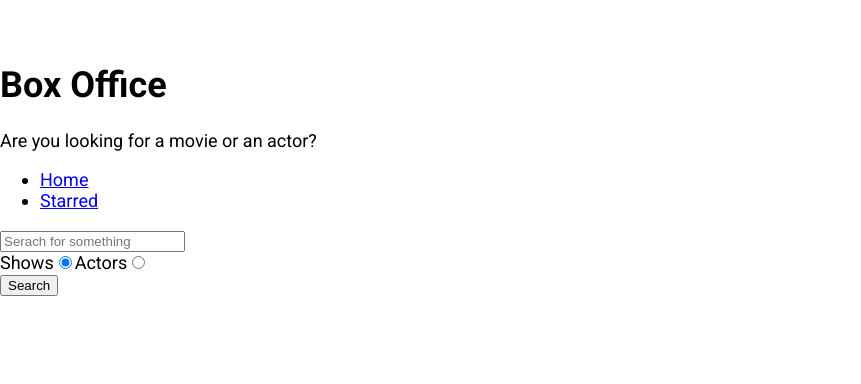
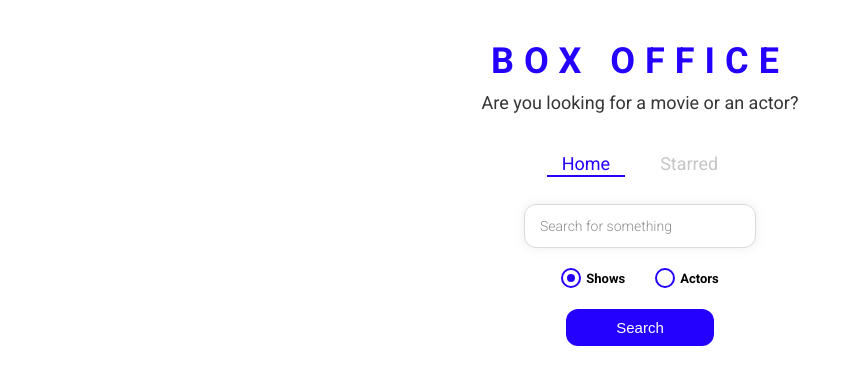
Before and after one commit to mishra2019/box-office-app, a React (Create React App) app in the folder ReactProject/boxofficeapp/: page / in a window 1280 px wide. Shown: the top 384 px of the page, without its empty margins (0-861 px from the left). Built offline with nearby package versions, Linux system fonts and the light colour scheme.

Commit message:
final Styling

```diff
--- a/ReactProject/boxofficeapp/package.json
+++ b/ReactProject/boxofficeapp/package.json
@@ -8,6 +8,7 @@
     "@testing-library/user-event": "^13.5.0",
     "react": "^18.2.0",
     "react-dom": "^18.2.0",
+    "react-fade-in": "^2.0.1",
     "react-router": "^6.3.0",
     "react-router-dom": "^6.3.0",
     "react-scripts": "5.0.1",
--- a/ReactProject/boxofficeapp/src/App.js
+++ b/ReactProject/boxofficeapp/src/App.js
@@ -2,14 +2,25 @@
 import Home from "./pages/Home";
 import Show from "./pages/Show";
 import Starred from "./pages/Starred";
+import { ThemeProvider } from "styled-components";
+
+const theme = {
+  mainColors: {
+    blue: "#2400ff",
+    gray: "#c6c6c6",
+    dark: "#353535",
+  },
+};
 
 function App() {
   return (
-    <Routes>
-      <Route exact path="/" element={<Home />} />
-      <Route exact path="/starred" element={<Starred />} />
-      <Route exact path="/show/:id" element={<Show />} />
-    </Routes>
+    <ThemeProvider theme={theme}>
+      <Routes>
+        <Route exact path="/" element={<Home />} />
+        <Route exact path="/starred" element={<Starred />} />
+        <Route exact path="/show/:id" element={<Show />} />
+      </Routes>
+    </ThemeProvider>
   );
 }
 
--- /dev/null
+++ b/ReactProject/boxofficeapp/src/components/CustomRadio.js
@@ -0,0 +1,66 @@
+import React from "react";
+import styled from "styled-components";
+
+const RadioWrapper = styled.label`
+  display: block;
+  position: relative;
+  padding-left: 25px;
+  cursor: pointer;
+  font-size: 13px;
+  user-select: none;
+  font-weight: 700;
+  line-height: 1.65;
+
+  input {
+    position: absolute;
+    opacity: 0;
+    cursor: pointer;
+  }
+
+  span {
+    position: absolute;
+    top: 0;
+    left: 0;
+    height: 16px;
+    width: 16px;
+    background-color: #fff;
+    border: 2px solid ${({ theme }) => theme.mainColors.blue};
+    border-radius: 50%;
+  }
+
+  input:checked ~ span {
+    background-color: #fff;
+    border: 2px solid ${({ theme }) => theme.mainColors.blue};
+  }
+
+  span:after {
+    content: "";
+    position: absolute;
+    display: none;
+  }
+
+  input:checked ~ span:after {
+    display: block;
+  }
+
+  span:after {
+    top: 4px;
+    left: 4px;
+    width: 8px;
+    height: 8px;
+    border-radius: 50%;
+    background: ${({ theme }) => theme.mainColors.blue};
+  }
+`;
+
+const CustomRadio = ({ label, ...restProps }) => {
+  return (
+    <RadioWrapper htmlFor={restProps.id}>
+      {label}
+      <input {...restProps} type="radio" />
+      <span></span>
+    </RadioWrapper>
+  );
+};
+
+export default CustomRadio;
--- a/ReactProject/boxofficeapp/src/components/Navs.js
+++ b/ReactProject/boxofficeapp/src/components/Navs.js
@@ -1,21 +1,29 @@
-import React from 'react';
-import { Link } from 'react-router-dom';
+import React from "react";
+import { useLocation } from "react-router-dom";
+import { NavList, LinkStyled } from "./Navs.styled";
 
 const LINKS = [
-  { to: '/', text: 'Home' },
-  { to: '/starred', text: 'Starred' },
+  { to: "/", text: "Home" },
+  { to: "/starred", text: "Starred" },
 ];
 
 const Navs = () => {
+  const location = useLocation();
+
   return (
     <div>
-      <ul>
-        {LINKS.map(item => (
+      <NavList>
+        {LINKS.map((item) => (
           <li key={item.to}>
-            <Link to={item.to}>{item.text}</Link>
+            <LinkStyled
+              to={item.to}
+              className={item.to === location.pathname ? "active" : ""}
+            >
+              {item.text}
+            </LinkStyled>
           </li>
         ))}
-      </ul>
+      </NavList>
     </div>
   );
 };
--- /dev/null
+++ b/ReactProject/boxofficeapp/src/components/Navs.styled.js
@@ -0,0 +1,42 @@
+import styled from "styled-components";
+
+import { Link } from "react-router-dom";
+
+export const NavList = styled.ul`
+  display: flex;
+  justify-content: center;
+  list-style: none;
+  margin: 0 0 30px;
+  padding: 0;
+`;
+
+export const LinkStyled = styled(Link)`
+  margin: 0 10px;
+  padding: 3px 15px;
+  position: relative;
+  text-decoration: none;
+  color: ${({ theme }) => theme.mainColors.gray};
+  &.active {
+    color: ${({ theme }) => theme.mainColors.blue};
+    &:after {
+      content: "";
+      position: absolute;
+      display: block;
+      height: 2px;
+      left: 0%;
+      bottom: 0;
+      background-color: ${({ theme }) => theme.mainColors.blue};
+      animation: slide-in 0.3s ease-in forwards;
+      @keyframes slide-in {
+        from {
+          left: 50%;
+          width: 0;
+        }
+        to {
+          left: 0%;
+          width: 100%;
+        }
+      }
+    }
+  }
+`;
--- a/ReactProject/boxofficeapp/src/components/Title.js
+++ b/ReactProject/boxofficeapp/src/components/Title.js
@@ -1,11 +1,12 @@
-import React from 'react';
+import React from "react";
+import { TitleWrapper } from "./Title.styled";
 
 const Title = ({ title, subtitle }) => {
   return (
-    <div>
+    <TitleWrapper>
       <h1>{title}</h1>
       <p>{subtitle}</p>
-    </div>
+    </TitleWrapper>
   );
 };
 
--- /dev/null
+++ b/ReactProject/boxofficeapp/src/components/Title.styled.js
@@ -0,0 +1,18 @@
+import styled from "styled-components";
+
+export const TitleWrapper = styled.div`
+  text-align: center;
+  margin: 0 0 40px;
+
+  h1 {
+    color: ${({ theme }) => theme.mainColors.blue};
+    letter-spacing: 10px;
+    text-transform: uppercase;
+    margin: 0 0 10px;
+  }
+
+  p {
+    color: ${({ theme }) => theme.mainColors.dark};
+    margin: 0;
+  }
+`;
--- a/ReactProject/boxofficeapp/src/components/styled.js
+++ b/ReactProject/boxofficeapp/src/components/styled.js
@@ -1,6 +1,8 @@
 import styled from "styled-components";
 
-export const FlexGrid = styled.div`
+import FadeIn from "react-fade-in/lib/FadeIn";
+
+export const FlexGrid = styled(FadeIn)`
   display: flex;
   justify-content: center;
   flex-wrap: wrap;
--- a/ReactProject/boxofficeapp/src/pages/Home.js
+++ b/ReactProject/boxofficeapp/src/pages/Home.js
@@ -1,9 +1,15 @@
 import React, { useState } from "react";
 import ActorGrid from "../components/actor/ActorGrid";
+import CustomRadio from "../components/CustomRadio";
 import MainPageLayout from "../components/MainPageLayout";
 import ShowGrid from "../components/show/ShowGrid";
 import apiGet from "../misc/config";
 import { usedLastQuery } from "../misc/custom-hooks";
+import {
+  RadioInputsWrapper,
+  SearchButtonWrapper,
+  SearchInput,
+} from "./Home.styled";
 
 const Home = () => {
   const [input, setInput] = usedLastQuery();
@@ -13,7 +19,6 @@
   const isShowsSearch = searchOption === "shows";
 
   const onSearchHandler = () => {
-    //https://api.tvmaze.com/search/shows?q=girls
     apiGet(`/search/${searchOption}?q=${input}`).then((result) => {
       setResults(result);
       console.log(result);
@@ -45,38 +50,40 @@
   };
   return (
     <MainPageLayout>
-      <input
+      <SearchInput
         type="text"
-        placeholder="Serach for something"
+        placeholder="Search for something"
         onKeyDown={onKeyDownHandler}
         onChange={onInputChangeHandler}
         value={input}
       />
-      <div>
-        <label htmlFor="shows-search">
-          Shows
-          <input
+      <RadioInputsWrapper>
+        <div>
+          <CustomRadio
+            label="Shows"
             id="shows-search"
-            type="radio"
             value="shows"
             onChange={onRadioHandler}
             checked={isShowsSearch}
           />
-        </label>
-        <label htmlFor="actors-search">
-          Actors
-          <input
+        </div>
+
+        <div>
+          <CustomRadio
+            label="Actors"
             id="actors-search"
-            type="radio"
             value="people"
             onChange={onRadioHandler}
             checked={!isShowsSearch}
           />
-        </label>
-      </div>
-      <button type="button" onClick={onSearchHandler}>
-        Search
-      </button>
+        </div>
+      </RadioInputsWrapper>
+      <SearchButtonWrapper>
+        <button type="button" onClick={onSearchHandler}>
+          Search
+        </button>
+      </SearchButtonWrapper>
+
       {renderResult()}
     </MainPageLayout>
   );
--- /dev/null
+++ b/ReactProject/boxofficeapp/src/pages/Home.styled.js
@@ -0,0 +1,49 @@
+import styled from "styled-components";
+
+export const SearchInput = styled.input`
+  display: block;
+  font-family: "Roboto", sans-serif;
+  width: 200px;
+  margin: auto;
+  outline: none;
+  padding: 13px 15px;
+  border: 1px solid #dbdbdb;
+  box-shadow: 0px 0px 10px 0px rgba(219, 219, 219, 0.5);
+  font-size: 14px;
+  border-radius: 12px;
+  color: #8d8d8d;
+
+  &::placeholder {
+    font-weight: 300;
+    color: #8d8d8d;
+  }
+`;
+
+export const RadioInputsWrapper = styled.div`
+  display: flex;
+  justify-content: center;
+  margin: 20px 0;
+
+  div {
+    margin: 0 15px;
+  }
+`;
+
+export const SearchButtonWrapper = styled.div`
+  text-align: center;
+  margin-bottom: 35px;
+
+  button {
+    color: #fff;
+    background-color: ${({ theme }) => theme.mainColors.blue};
+    margin: auto;
+    padding: 10px 50px;
+    font-size: 15px;
+    border: none;
+    outline: none;
+    border-radius: 12px;
+    &:hover {
+      cursor: pointer;
+    }
+  }
+`;
--- a/ReactProject/boxofficeapp/src/pages/Show.js
+++ b/ReactProject/boxofficeapp/src/pages/Show.js
@@ -1,10 +1,9 @@
-import React, { useEffect, useReducer } from "react";
+import React from "react";
 import { useParams } from "react-router";
 import Cast from "../components/show/Cast";
 import Details from "../components/show/Details";
 import Seasons from "../components/show/Seasons";
 import ShowMainData from "../components/show/ShowMainData";
-import apiGet from "../misc/config";
 import { useShow } from "../misc/custom-hooks";
 import { InfoBlock, ShowPageWrapper } from "./Show.styled";
 
```
Also changed, not shown: 1 other file (tests, documents, lock files or other folders).
